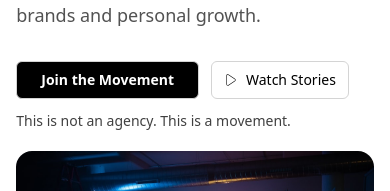
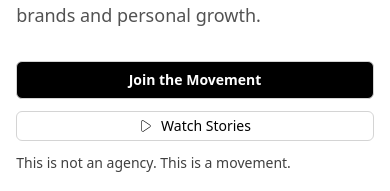
Before and after one commit to Fica-Web/FicaAds, a React (Vite) app in the folder frontend/: page /reel-union in a window 390 px wide. Shown: the part 377-568 px from the top of the page. Built offline with nearby package versions, Linux system fonts and the light colour scheme; no server answers.

Commit message:
responsive update in hero and how it works section

```diff
--- a/frontend/src/Components/ReelUnion/content/HowItWorks.jsx
+++ b/frontend/src/Components/ReelUnion/content/HowItWorks.jsx
@@ -30,7 +30,7 @@ const worksArray = [
 
 const HowItWorks = () => {
     return (
-        <div className='w-11/12 mx-auto text-center py-12 lg:py-24 flex flex-col justify-center items-center gap-6'>
+        <div className='w-11/12 mx-auto text-center py-12 lg:py-24 flex flex-col justify-center items-center lg:gap-6 gap-3'>
             <h2 className='text-2xl lg:text-4xl font-bold font-Switzer-Medium'>
                 How It Works
             </h2>
@@ -48,7 +48,7 @@ const HowItWorks = () => {
                     ))}
                 </div>
                 <div className='lg:w-5/12 w-full '>
-                    <img src={image} alt="" className='object-cover w-full max-h-[90vh] rounded-2xl' />
+                    <img src={image} alt="" className='object-cover w-full lg:max-h-[90vh] max-h-[60vh] rounded-2xl' />
                 </div>
             </div>
         </div>
@@ -59,18 +59,18 @@ const SingleWork = ({ item, index }) => {
     const Icon = item.icon;
     return (
         <div className='flex gap-5 w-full'>
-            <div className="h-fit py-3 px-4 rounded-full bg-black text-white font-bold">
+            <div className="h-fit lg:px-4 lg:py-3 px-2 py-1.5 rounded-full bg-black text-white font-bold lg:text-base text-sm">
                 0{index + 1}
             </div>
 
             <div className="flex flex-col gap-2 text-start">
-                <div className="flex items-center gap-2 font-semibold">
+                <div className="flex items-center gap-2 font-semibold lg:text-base text-sm">
                     <Icon />
                     <h3>
                         { item.title }
                     </h3>
                 </div>
-                <p className="text-neutral-600">
+                <p className="text-neutral-600 lg:text-base text-sm">
                     { item.description }
                 </p>
                 <div className="w-fit bg-adminGray px-2 py-1 rounded-md text-xs font-semibold">
--- a/frontend/src/Components/ReelUnion/content/ReelUnionHero.jsx
+++ b/frontend/src/Components/ReelUnion/content/ReelUnionHero.jsx
@@ -23,7 +23,7 @@ const ReelUnionHero = () => {
                     Join The Reel Union - a collaborative creator network where passionate storytellers, filmmakers, and artists come together to create compelling content for brands and personal growth.
                 </p>
 
-                <div className='flex gap-3'>
+                <div className='flex lg:flex-row flex-col gap-3'>
                     <ReusableButton
                         label='Join the Movement'
                         className='bg-black text-white font-semibold text-sm px-6 py-2'
@@ -46,4 +46,4 @@ const ReelUnionHero = () => {
     )
 }
 
-export default ReelUnionHero
+export default ReelUnionHero;
--- a/frontend/src/Components/ReelUnion/reusable/ReusableButton.jsx
+++ b/frontend/src/Components/ReelUnion/reusable/ReusableButton.jsx
@@ -8,7 +8,7 @@ const ReusableButton = ({
 }) => {
     return (
         <div
-            className={` ${className ? className : 'text-xs'} border border-neutral-300 px-3 py-1 rounded-md flex gap-2 items-center`}
+            className={` ${className ? className : 'text-xs'} border border-neutral-300 px-3 py-1 rounded-md flex gap-2 items-center justify-center`}
         >
             {Icon && <Icon />}
             <button
```
